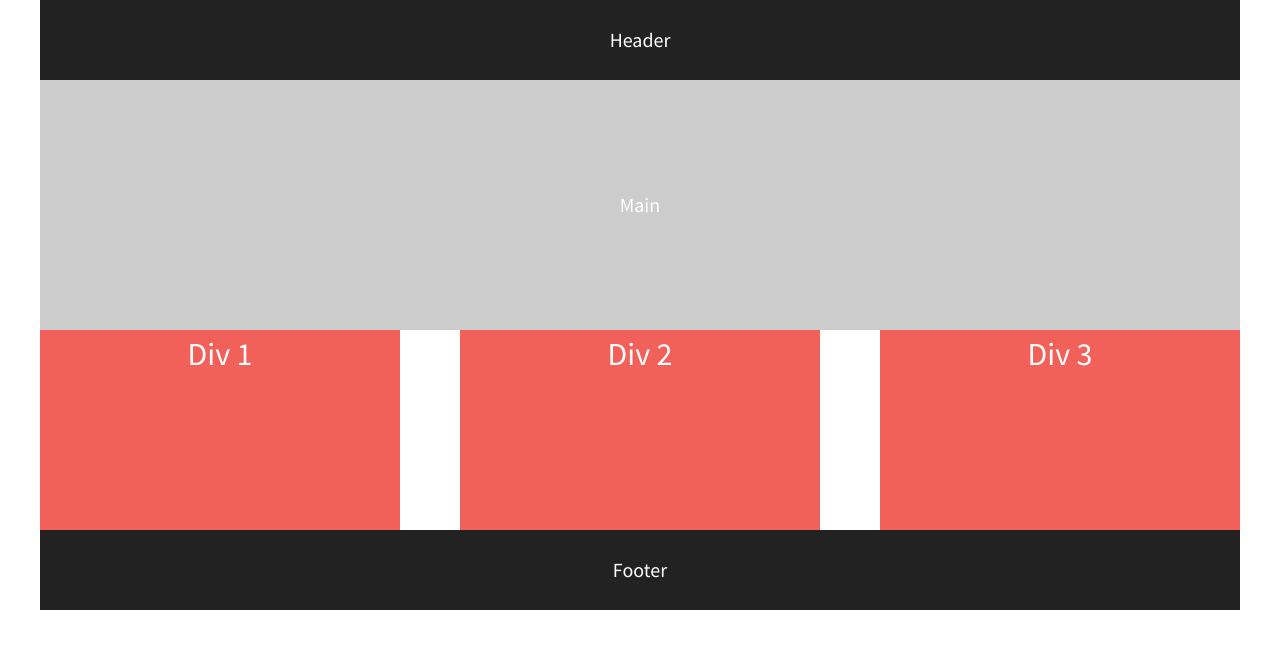
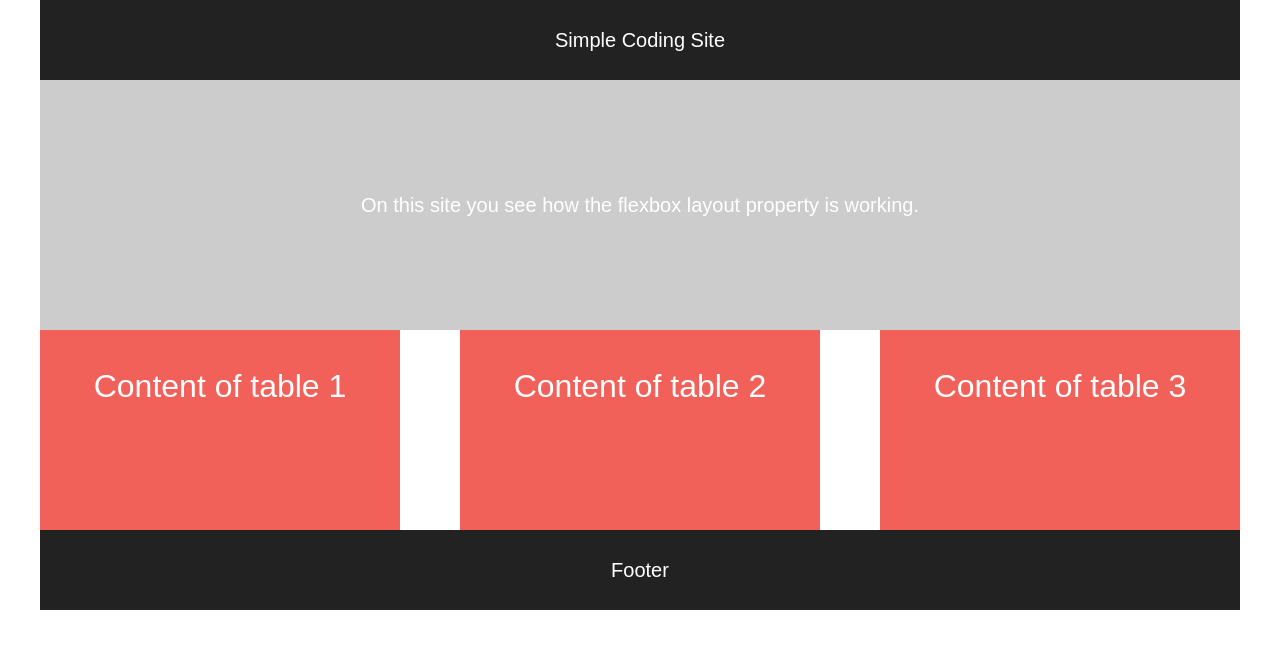
Before and after one commit to goca-d/flexbox-layout, a plain HTML site: page index.html in a window 1280 px wide. Drawn offline with nearby package versions, Linux system fonts and the light colour scheme.

Commit message:
Added content to HTML

```diff
--- a/index.html
+++ b/index.html
@@ -13,7 +13,7 @@
         <link rel="stylesheet" href="css/normalize.css">
         <link rel="stylesheet" href="css/main.css">
         <script src="js/vendor/modernizr-2.8.3.min.js"></script>
-        <link href="https://fonts.googleapis.com/css?family=Lora|Source+Sans+Pro:400,700" rel="stylesheet">
+        <link href="https://fonts.googleapis.com/css2?family=Amatic+SC:wght@700&family=Architects+Daughter&family=Source+Code+Pro&display=swap" rel="stylesheet">
     </head>
     <body>
         <!--[if lt IE 8]>
@@ -22,18 +22,20 @@
 
         <!-- Add your site or application content here -->
         <section class="flex-container">
-            <header>Header</header>
-            <main>Main</main>
+            <header>Simple Coding Site</header>
+            <main>
+              <p>On this site you see how the flexbox layout property is working.</p>
+            </main>
             <div id="div-1" class="flex-items">
-                Div 1
+                <p>Content of table 1</p>
             </div>
             <div id="div-2" class="flex-items">
-                Div 2
+                <p>Content of table 2</p>
             </div>
             <div id="div-3" class="flex-items">
-                Div 3
+                <p>Content of table 3</p>
             </div>
-            <footer>Footer</footer>
+            <footer class="footer">Footer</footer>
         </section>
 
         <script src="https://ajax.googleapis.com/ajax/libs/jquery/1.11.3/jquery.min.js"></script>
```
